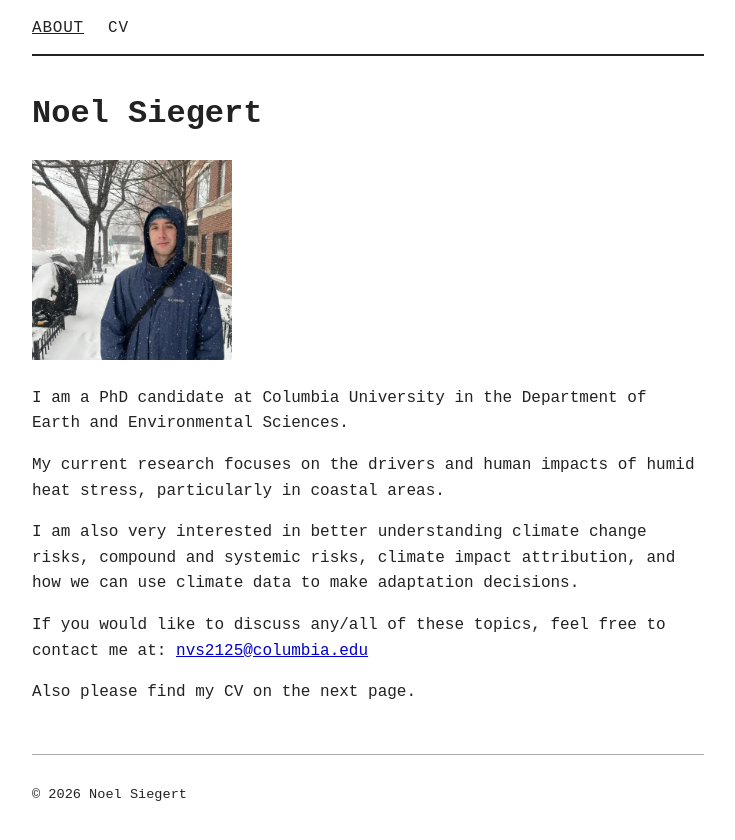
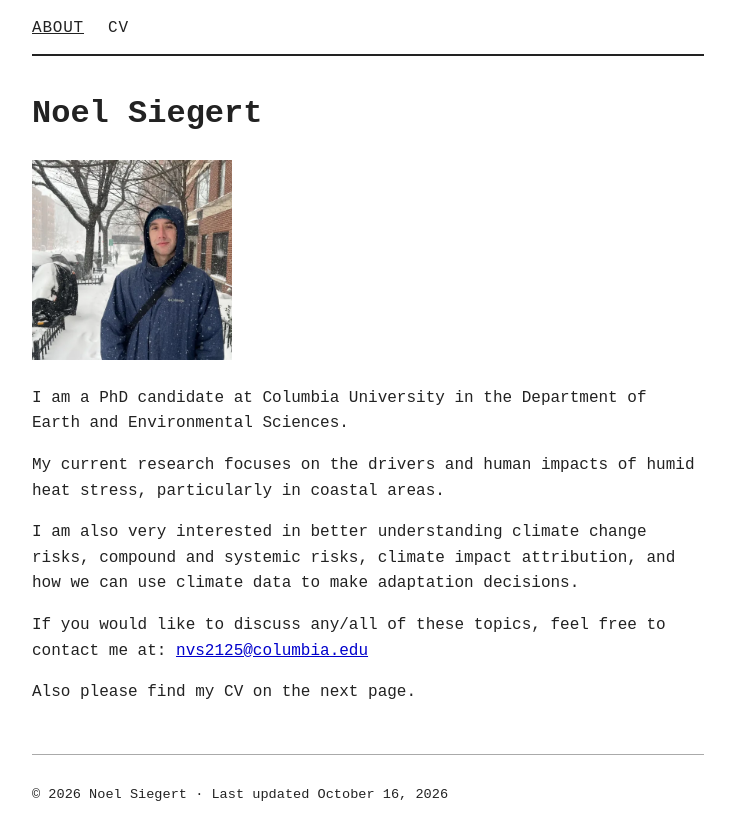
Before and after one commit to noelsiegert/noelsiegert.github.io, a Jekyll site: the page built from index.md, in a window 1280 px wide. Shown: the top 840 px of the page, without its empty margins (272-1007 px from the left). Built offline with Jekyll 4.4.1, drawn with Linux system fonts in a browser that asks for light colours.

Commit message:
Update default.html

```diff
--- a/_layouts/default.html
+++ b/_layouts/default.html
@@ -18,8 +18,8 @@
     {{ content }}
   </main>
 
-  <footer>
-    <p>&copy; {{ site.time | date: "%Y" }} {{ site.title }}</p>
-  </footer>
+ <footer>
+  <p>&copy; {{ site.time | date: "%Y" }} {{ site.title }} &middot; Last updated {{ site.time | date: "%B %-d, %Y" }}</p>
+</footer>
 </body>
 </html>
```
